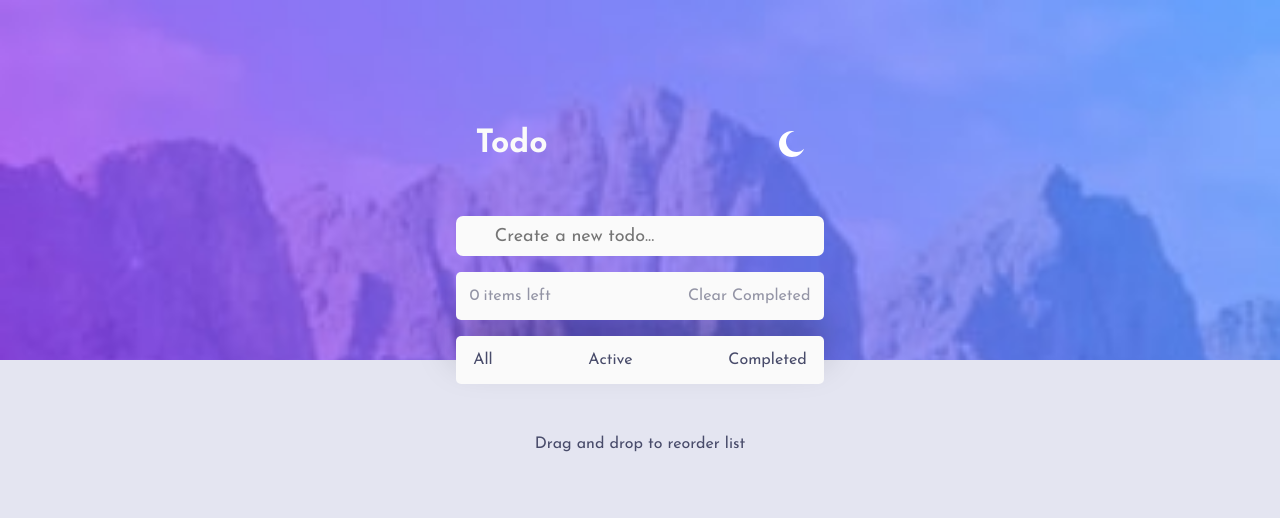
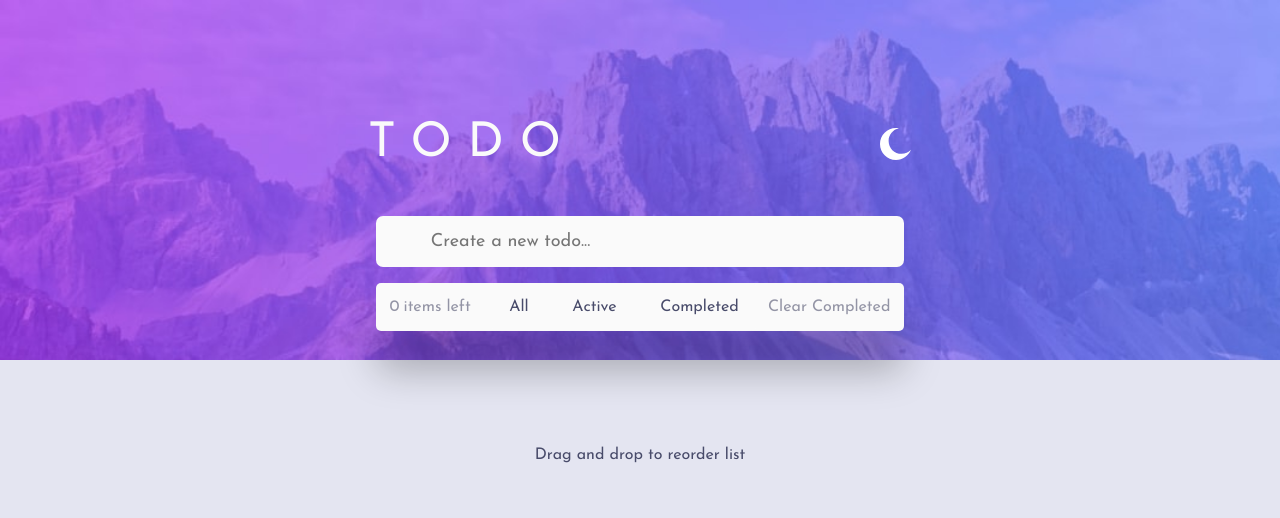
Before and after one commit to AlanLopRey/Todo-app, a website built with Vite: page index.html in a window 1280 px wide. Built offline with nearby package versions, Linux system fonts and the light colour scheme.

Commit message:
Make the app responsive
--make only one change at 780px
--finish all the details

```diff
--- a/style.css
+++ b/style.css
@@ -134,6 +134,10 @@ body {
 .header__h1 {
   font-size: 2rem;
   color: var(--h1-font);
+  font-family: var(--font);
+  font-weight: 400;
+  letter-spacing: 1rem;
+  text-transform: uppercase;
 }
 
 .header__img {
@@ -336,3 +340,50 @@ body {
 .dragging {
   opacity: 0.4;
 }
+
+@media screen and (min-width: 780px) {
+  :root {
+    --background-img: url(./images/bg-desktop-light.jpg);
+  }
+
+  .darkmode {
+    --background-img: url(./images/bg-desktop-dark.jpg);
+  }
+
+  .main {
+    max-width: 35rem;
+  }
+  .form {
+    height: 3.2rem;
+  }
+
+  .header {
+    background-image: var(--background-img);
+  }
+
+  .header-tw {
+    width: 34rem;
+    max-width: none;
+    display: flex;
+    justify-content: space-between;
+  }
+
+  .header__h1 {
+    font-size: 3rem;
+  }
+
+  .header__img {
+    width: 2rem;
+  }
+
+  .todo {
+    height: 3.2rem;
+  }
+  .todo-cls {
+    width: 50%;
+    align-self: center;
+    position: relative;
+    top: -4rem;
+    right: 1rem;
+  }
+}
```
